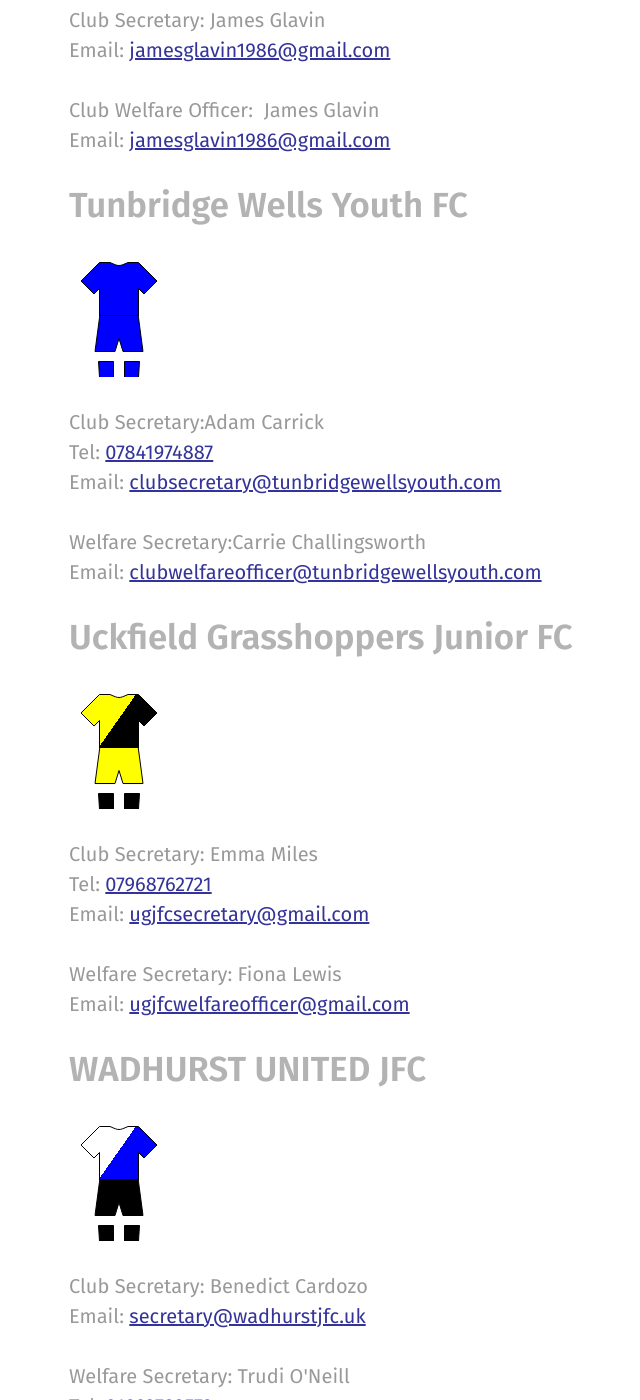
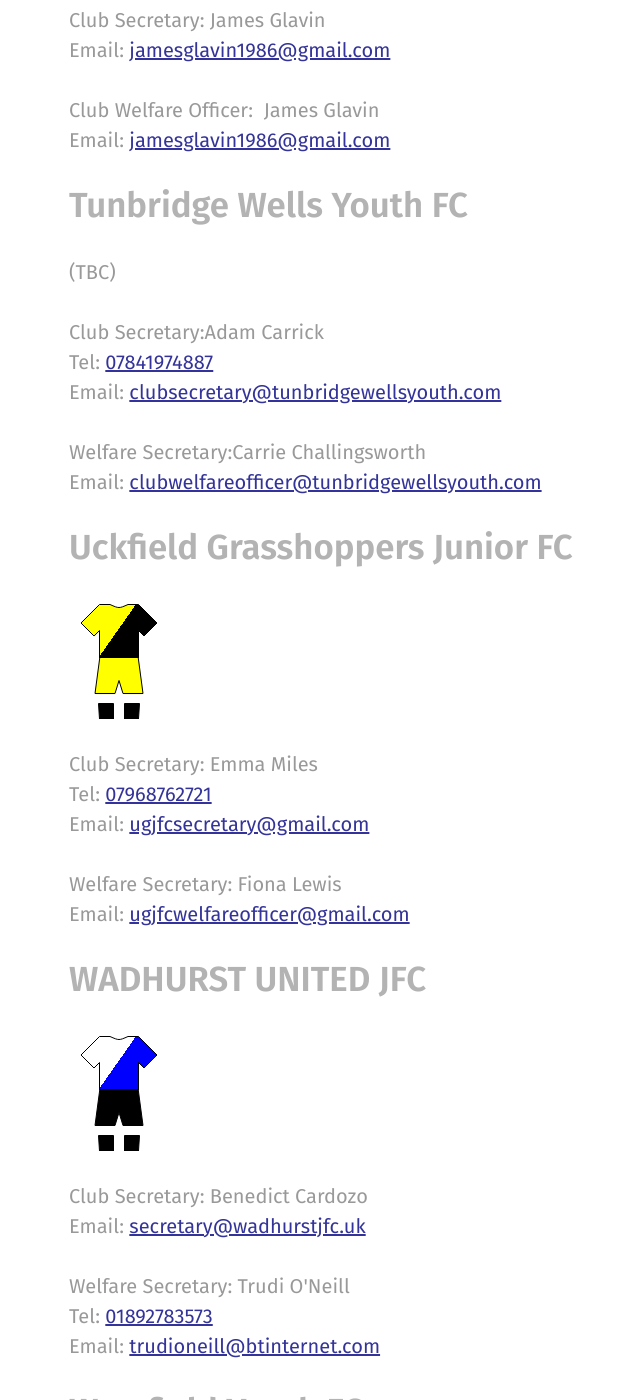
Before and after one commit to rotherleague/Rother, a Jekyll site: the page built from clubs.md, in a window 1280 px wide and 1400 px high, scrolled down 16633 px. Shown: the whole window, without its empty margins (11-651 px from the left). Built offline with Jekyll 4.4.1, drawn with Linux system fonts in a browser that asks for light colours; nearby versions of some CDN libraries.

Commit message:
Update tunbridge_wells_youth_fc.html

```diff
--- a/_includes/clubs/tunbridge_wells_youth_fc.html
+++ b/_includes/clubs/tunbridge_wells_youth_fc.html
@@ -1,7 +1,7 @@
 
 <h2 id="tunbridge_wells_youth_fc"><strong>Tunbridge Wells Youth FC </strong></h2>
 
-<p>{% include kit.html top="#0000ff" top2="#0000ff" shorts="#0000ff" socks="#0000ff" %}
+<p>(TBC)
 </p>
 <p>
 Club Secretary:Adam  Carrick<br>
```
